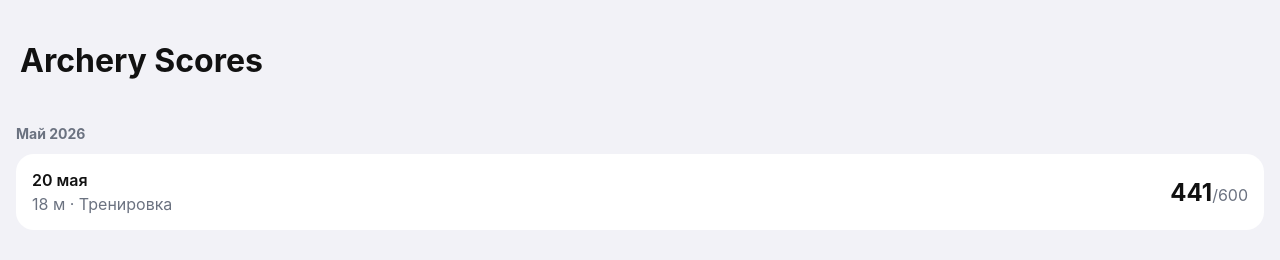
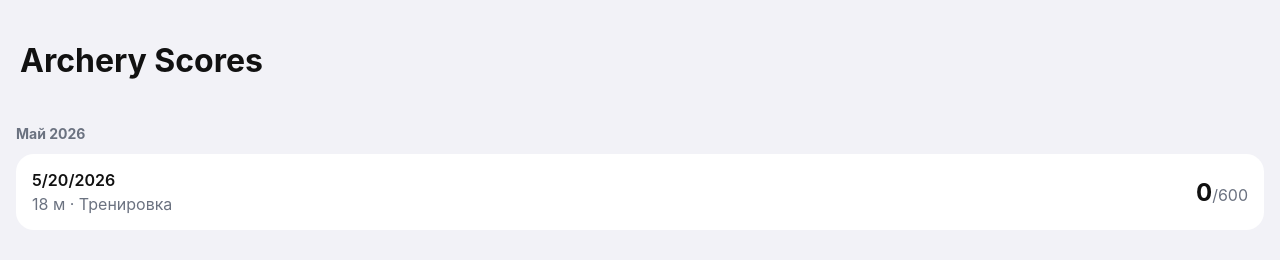
Before and after one commit to evdeev/archery-pwa, a React (Vite) app: page / in a window 1280 px wide. Shown: the top 260 px of the page. Built offline with nearby package versions, Linux system fonts and the light colour scheme.

Commit message:
feat: add live session card props

```diff
--- a/src/react/components/SessionCard.jsx
+++ b/src/react/components/SessionCard.jsx
@@ -1,14 +1,14 @@
-export function SessionCard() {
+export function SessionCard({ date, score, possibleScore }) {
   return (
     <article className="session-card">
       <div>
-        <div className="session-date">20 мая</div>
+        <div className="session-date">{date}</div>
         <div className="session-meta">18 м · Тренировка</div>
       </div>
 
       <div className="session-score">
-        <strong>441</strong>
-        <span>/600</span>
+        <strong>{score}</strong>
+        <span>/{possibleScore}</span>
       </div>
     </article>
   );
```
